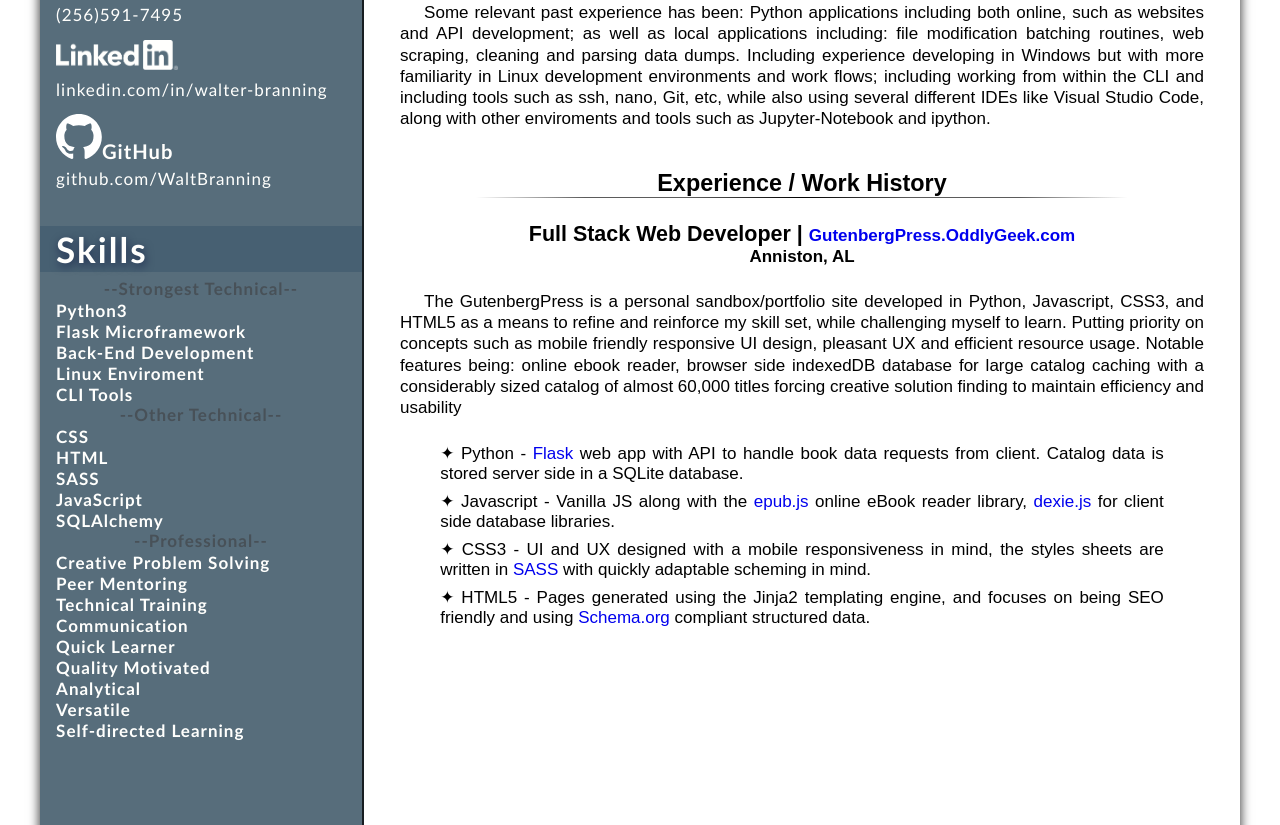
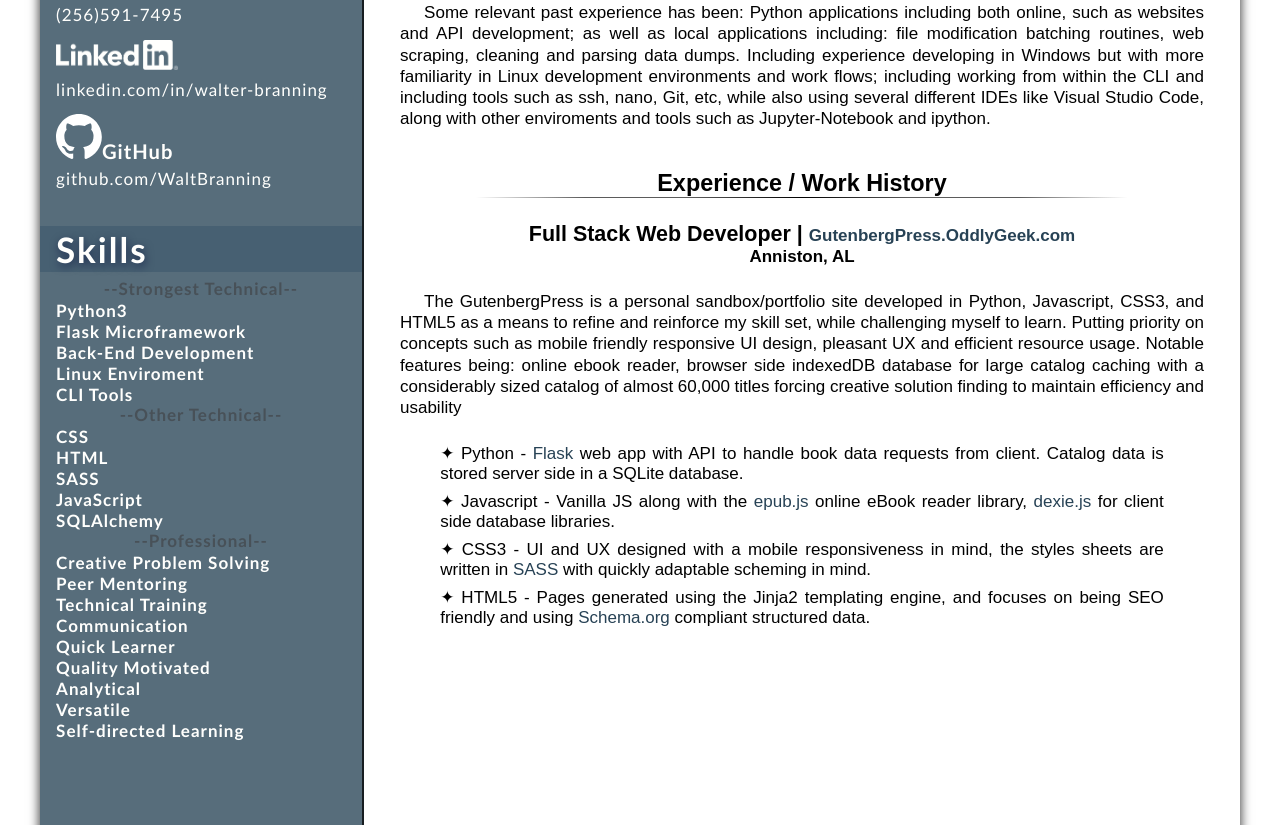
Before and after one commit to WaltBranning/OddlyGeek-GutenbergPress-Site, a Python web app: template templates/resume.jinja in a window 1280 px wide. Shown: the part 493-1318 px from the top of the page. Run offline with Jinja, Linux system fonts and the light colour scheme; the template is opened without the code that fills it, so the values that code supplies are empty.

Commit message:
Resume updates

```diff
--- a/static/css/resume.css
+++ b/static/css/resume.css
@@ -13,6 +13,9 @@ html {
 }
 html li {
   list-style-type: none;
+}
+html a {
+  color: #274255;
 }
 
 body {
--- a/static/css/resume.sass
+++ b/static/css/resume.sass
@@ -23,6 +23,8 @@ html
     height: 100%
     li
         list-style-type: none
+    a
+        color: #274255
 
 body
     max-width: $width
```
Also changed, not shown: 1 other file.
